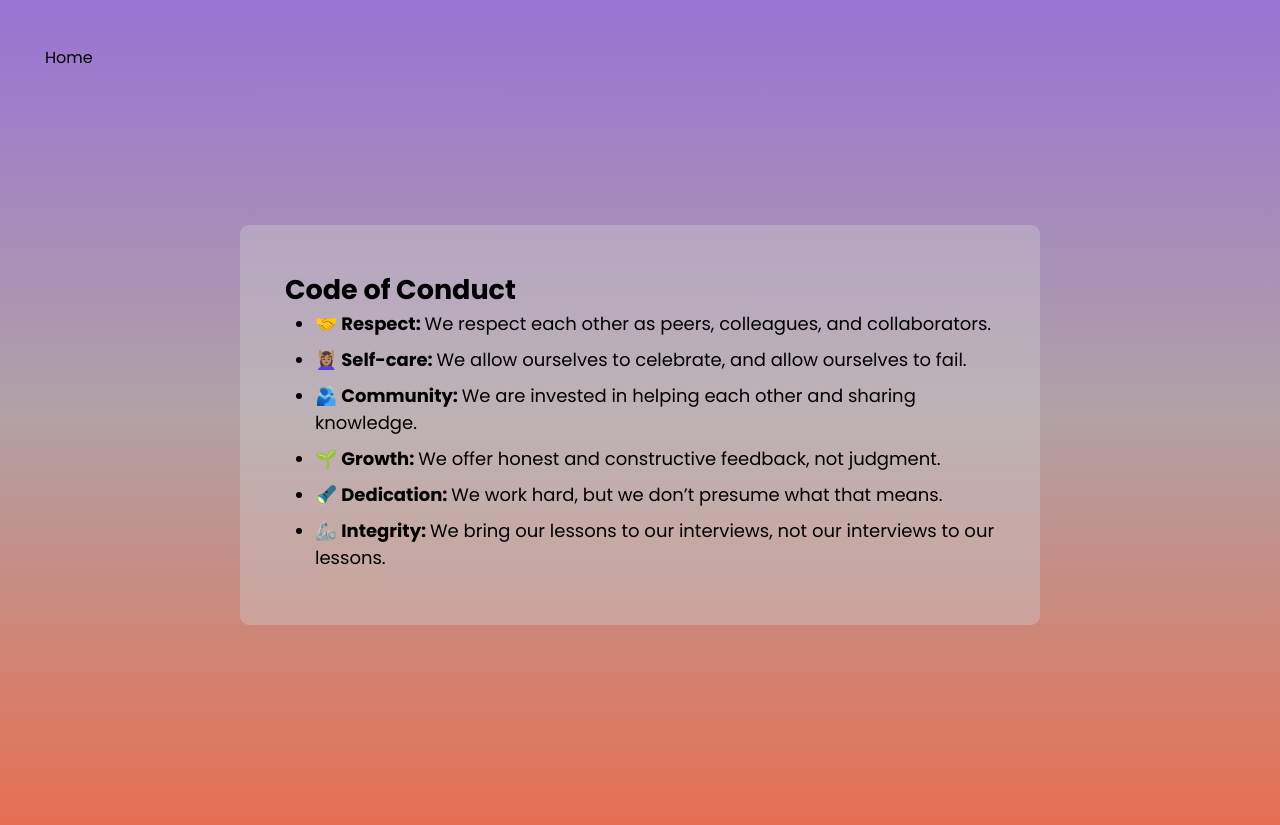
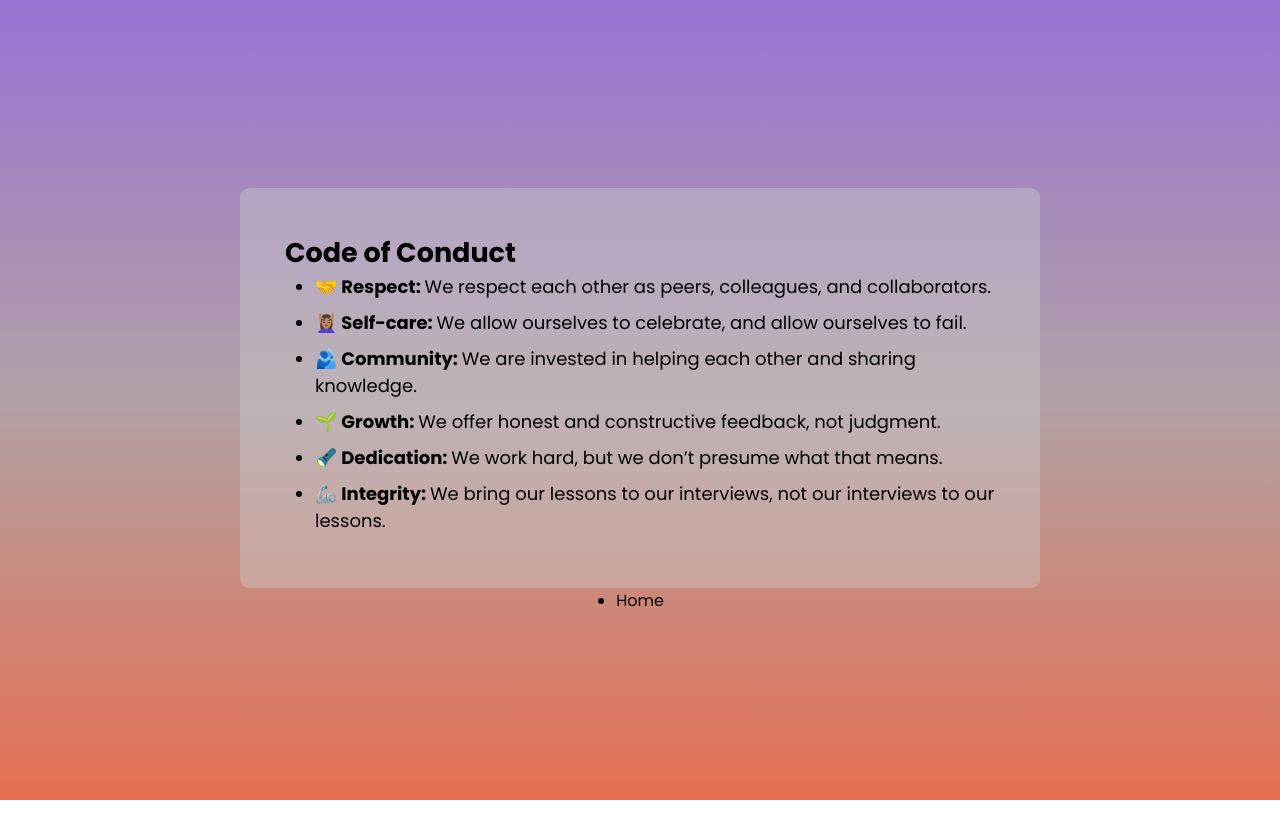
Before and after one commit to empathetech/empathetech.org, a Next.js app: page /code-of-conduct in a window 1280 px wide. After the commit the page ends 800 px from the top, so only its background shows below. Built offline with nearby package versions, Linux system fonts and the light colour scheme.

Commit message:
links as li

```diff
--- a/src/pages/code-of-conduct.tsx
+++ b/src/pages/code-of-conduct.tsx
@@ -7,7 +7,7 @@ import Link from 'next/link';
 export default function CodeOfConduct() {
   return (
     <>
-      <Link href="/">Home</Link>
+
       <Head>
         <title>Empathetech Code of Conduct</title>
         <meta name="description" content="code of conduct for empathetech" />
@@ -16,9 +16,17 @@ export default function CodeOfConduct() {
       </Head>
 
       <main className={styles.main}>
+
         <TextBlock>
           <CodeOfConductText />
         </TextBlock>
+
+        <ul>
+          <li>
+            <Link className={styles.button} href="/">Home</Link>
+          </li>
+        </ul>
+
       </main>
     </>
   )
```
Also changed, not shown: src/pages/index.tsx (+6 -2 lines).
